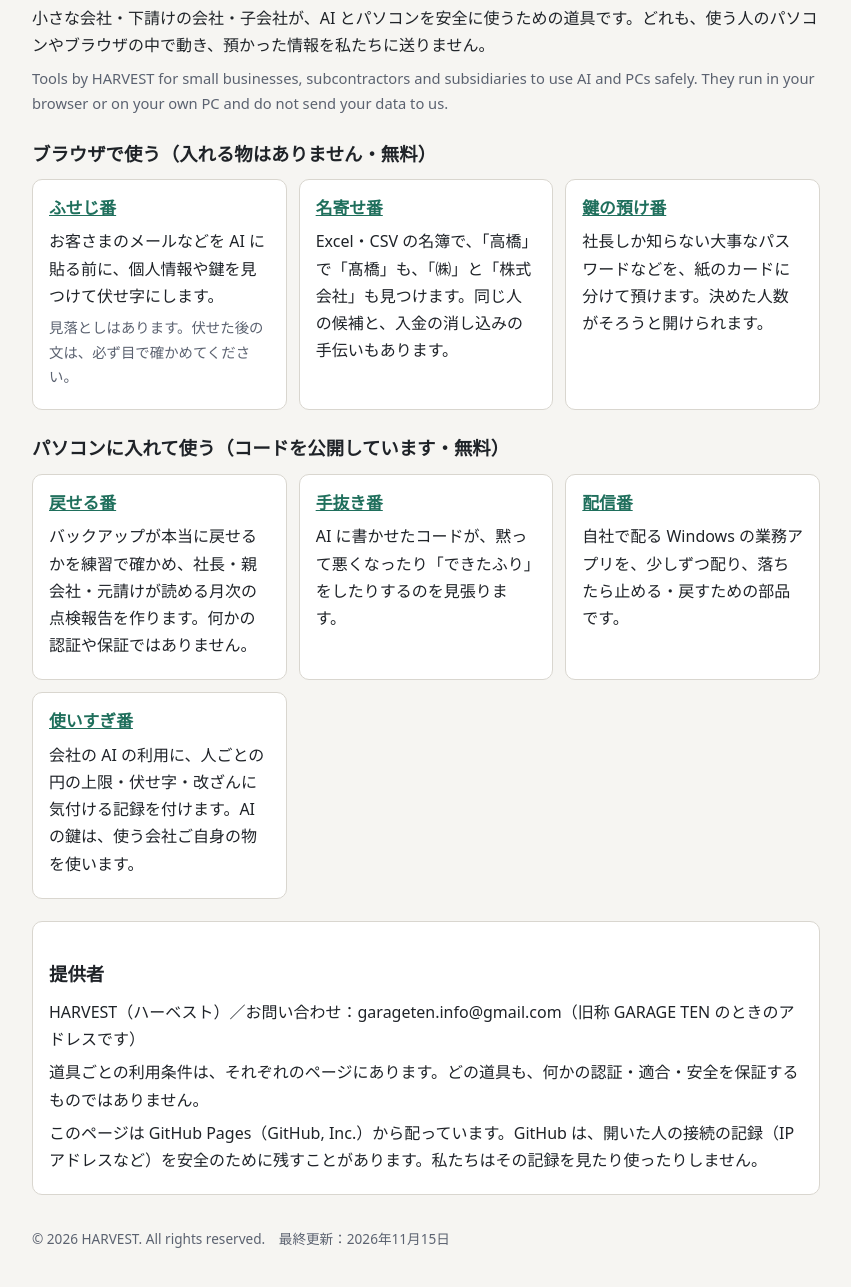
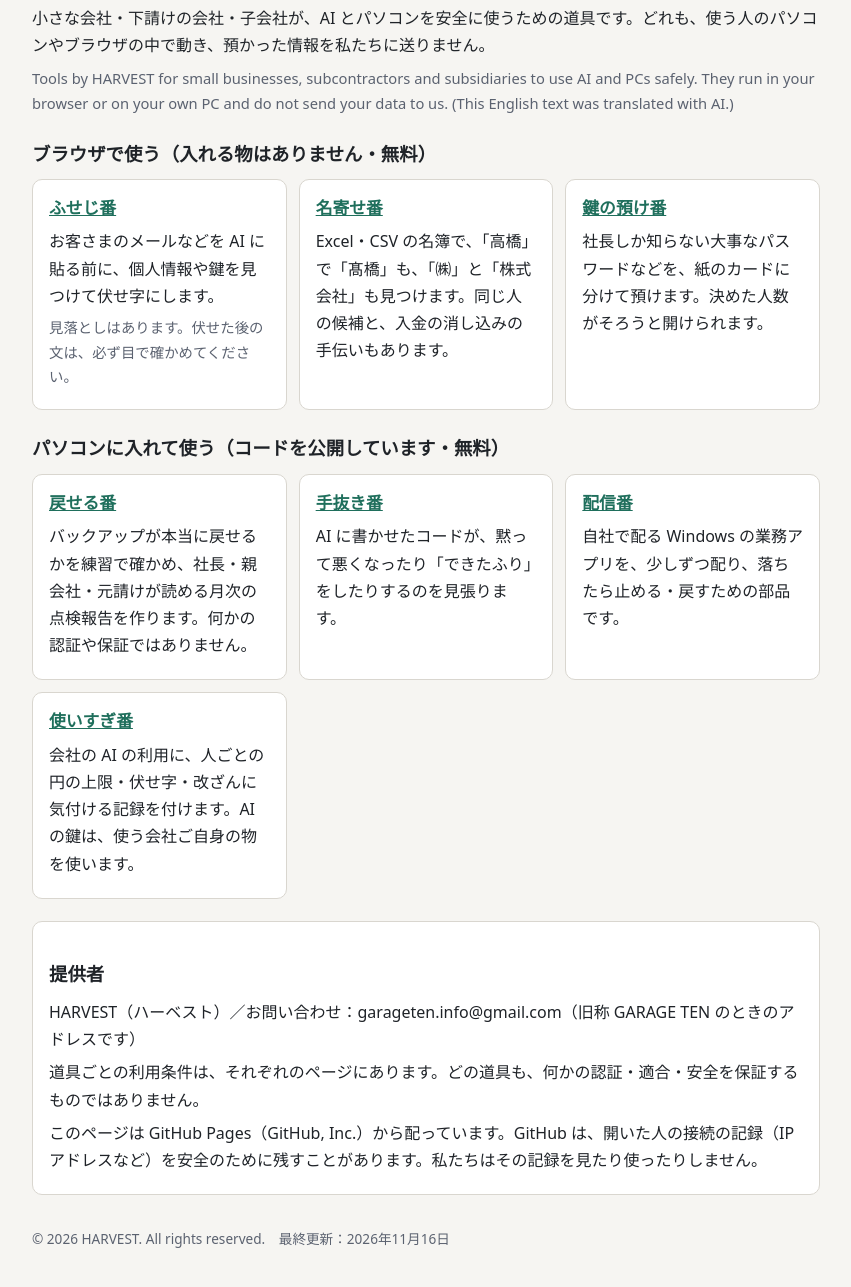
Before and after one commit to garageteninfo-code/garageteninfo-code.github.io, a plain HTML site: page index.html in a window 1280 px wide. Shown: the part 77-1364 px from the top of the page, without its empty margins (214-1065 px from the left). Drawn offline with Linux system fonts and the light colour scheme.

Commit message:
英語の文に「AIで翻訳した」ことを明記
Co-Authored-By: Claude Opus 5.5 <noreply@anthropic.com>

```diff
--- a/index.html
+++ b/index.html
@@ -12,7 +12,7 @@
 <header class="top">
   <h1>HARVEST の道具</h1>
   <p class="lead">小さな会社・下請けの会社・子会社が、AI とパソコンを安全に使うための道具です。どれも、使う人のパソコンやブラウザの中で動き、預かった情報を私たちに送りません。</p>
-  <p class="en">Tools by HARVEST for small businesses, subcontractors and subsidiaries to use AI and PCs safely. They run in your browser or on your own PC and do not send your data to us.</p>
+  <p class="en">Tools by HARVEST for small businesses, subcontractors and subsidiaries to use AI and PCs safely. They run in your browser or on your own PC and do not send your data to us. (This English text was translated with AI.)</p>
 </header>
 
 <main>
@@ -62,7 +62,7 @@
 </main>
 
 <footer class="foot">
-  <p>© 2026 HARVEST. All rights reserved.　最終更新：2026年11月15日</p>
+  <p>© 2026 HARVEST. All rights reserved.　最終更新：2026年11月16日</p>
 </footer>
 </body>
 </html>
```
